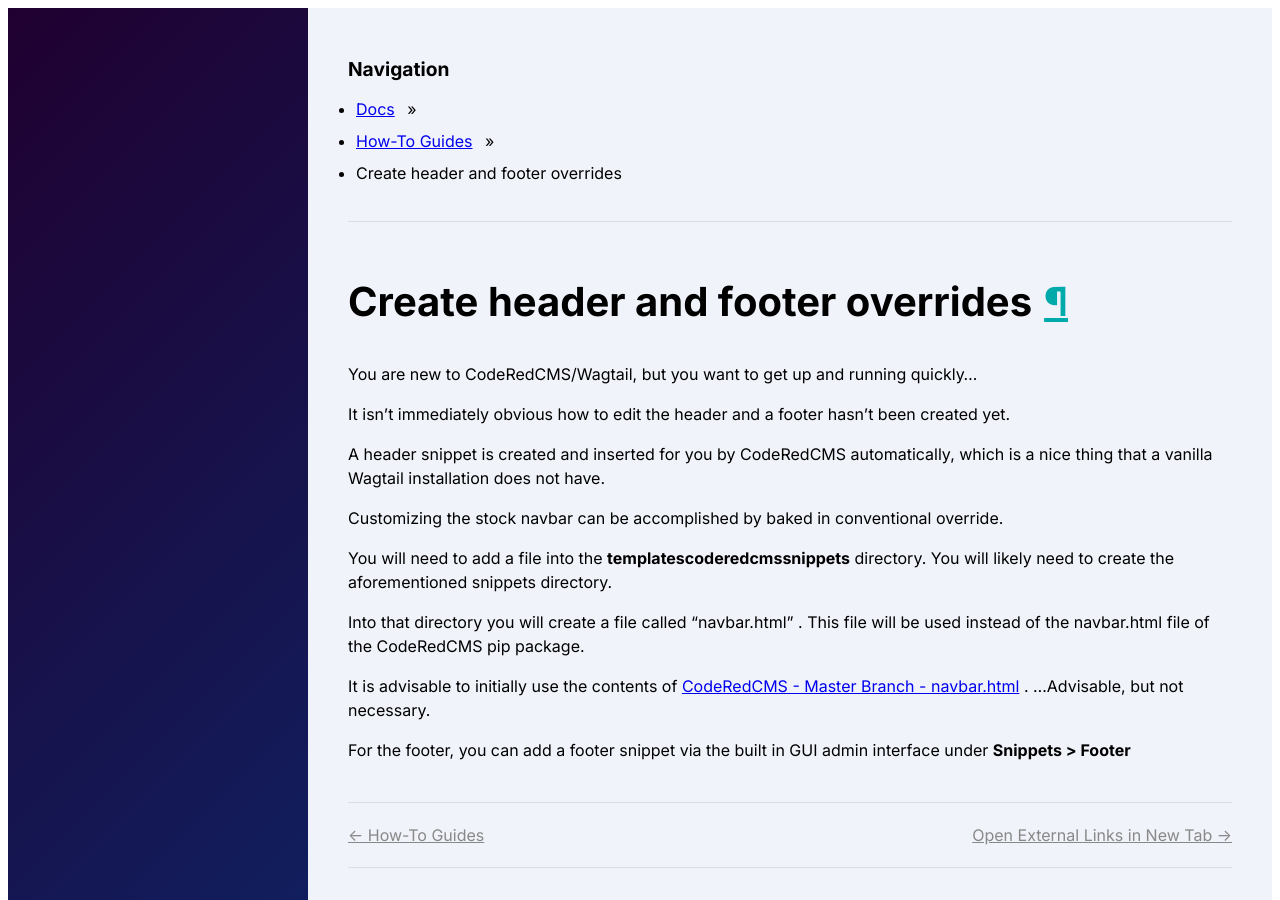
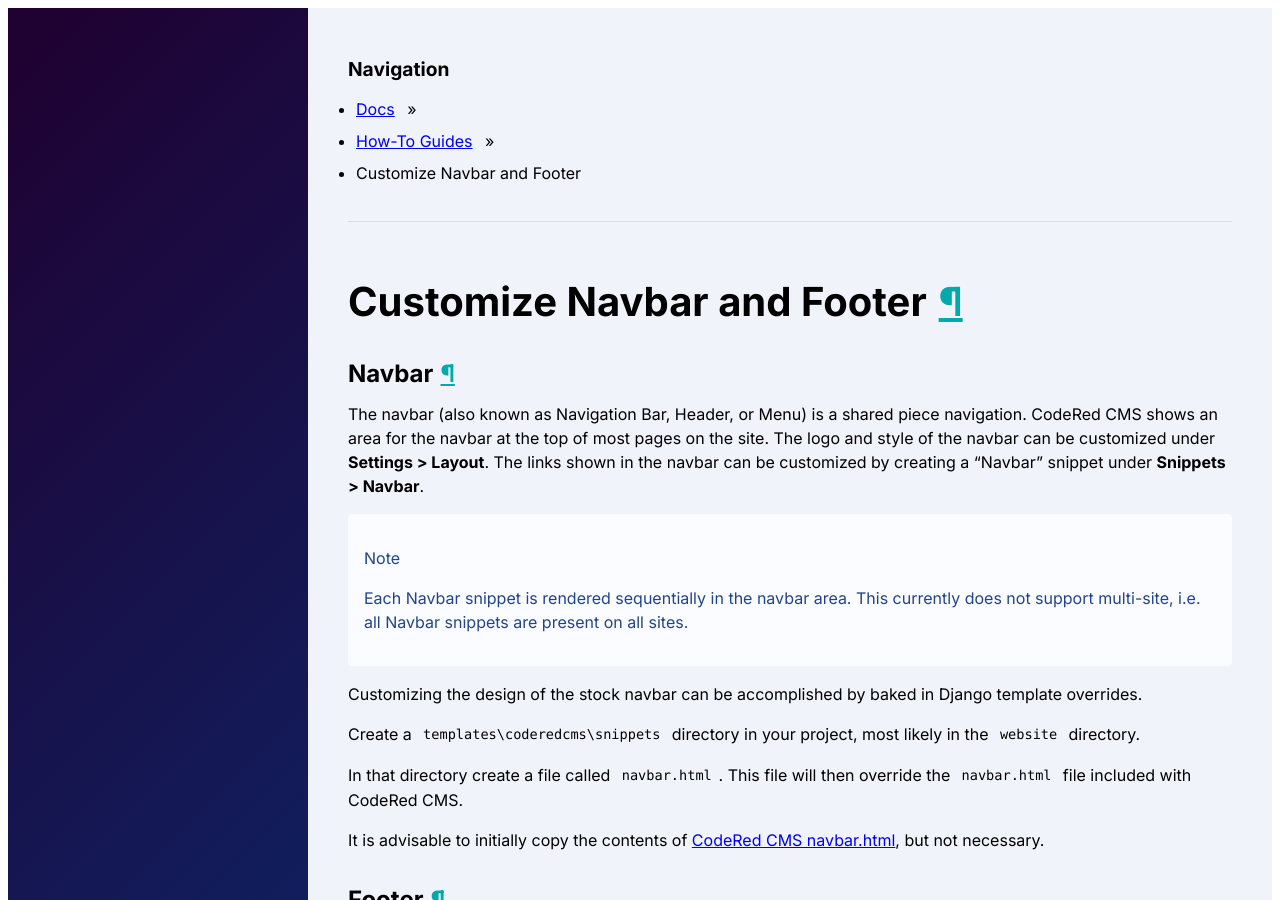
Before and after one commit to Gouldian0120/codecms, a Sphinx documentation site: the page built from docs/how_to/headers_and_footers.rst, in a window 1280 px wide and 900 px high. Built offline with Sphinx 7.4.7, drawn with Linux system fonts in a browser that asks for light colours; some of the changed text lies outside the part shown.

Commit message:
Edit navbar and footers doc (#347)

```diff
--- a/docs/how_to/headers_and_footers.rst
+++ b/docs/how_to/headers_and_footers.rst
@@ -1,19 +1,58 @@
-Create header and footer overrides
-==================================
+Customize Navbar and Footer
+===========================
 
-You are new to CodeRedCMS/Wagtail, but you want to get up and running quickly...
+Navbar
+------
 
-It isn't immediately obvious how to edit the header and a footer hasn't been created yet.
+The navbar (also known as Navigation Bar, Header, or Menu) is a shared piece
+navigation. CodeRed CMS shows an area for the navbar at the top of most pages on
+the site. The logo and style of the navbar can be customized under **Settings >
+Layout**. The links shown in the navbar can be customized by creating a "Navbar"
+snippet under **Snippets > Navbar**.
 
-A header snippet is created and inserted for you by CodeRedCMS automatically, which is a nice thing that a vanilla Wagtail installation does not have.
+.. note::
 
-Customizing the stock navbar can be accomplished by baked in conventional override.
+    Each Navbar snippet is rendered sequentially in the navbar area. This currently
+    does not support multi-site, i.e. all Navbar snippets are present on all sites.
 
-You will need to add a file into the **templates\coderedcms\snippets** directory. You will likely need to create the aforementioned snippets directory.
+Customizing the design of the stock navbar can be accomplished by baked in
+Django template overrides.
 
-Into that directory you will create a file called "navbar.html" . This file will be used instead of the navbar.html file of the CodeRedCMS pip package.
+Create a ``templates\coderedcms\snippets`` directory in your project,
+most likely in the ``website`` directory.
 
-It is advisable to initially use the contents of `CodeRedCMS - Master Branch - navbar.html <https://github.com/coderedcorp/coderedcms/blob/master/coderedcms/templates/coderedcms/snippets/navbar.html>`_ .
-...Advisable, but not necessary.
+In that directory create a file called ``navbar.html``. This file will then
+override the ``navbar.html`` file included with CodeRed CMS.
 
-For the footer, you can add a footer snippet via the built in GUI admin interface under **Snippets > Footer**
+It is advisable to initially copy the contents of `CodeRed CMS navbar.html`_, but
+not necessary.
+
+.. _CodeRed CMS navbar.html: https://github.com/coderedcorp/coderedcms/blob/master/coderedcms/templates/coderedcms/snippets/navbar.html
+
+
+Footer
+------
+
+The footer is a shared piece of content shown at the bottom of every page on the
+site. Content can be added to the footer by creating a "Footer" snippet under
+**Snippets > Footer**.
+
+.. note::
+
+    Each Footer snippet is rendered sequentially in the footer area. This
+    currently does not support multi-site, i.e. all Footer snippets are present
+    on all sites.
+
+Customizing the design of the sock footer can be accomplished similarly to the
+navbar, by overriding the Django template.
+
+Create a ``templates/coderedcms/snippets/`` directory in your project,
+most likely in the ``website`` directory.
+
+In that directory create a filed named ``footer.html``. This file will then
+override the ``footer.html`` file included with CodeRed CMS.
+
+Similarly, it is advisable to initially copy the contents of `CodeRed CMS
+footer.html`_, but not necessary.
+
+.. _CodeRed CMS footer.html: https://github.com/coderedcorp/coderedcms/blob/master/coderedcms/templates/coderedcms/snippets/footer.html
```
Also changed, not shown: docs/releases/v0.19.0.rst (+9 -1 lines).
